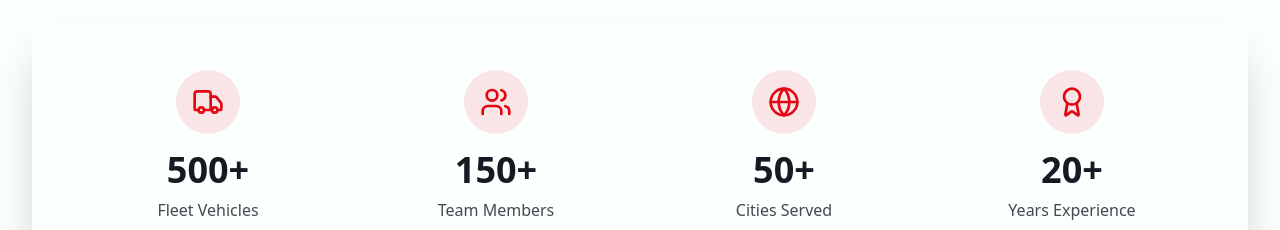
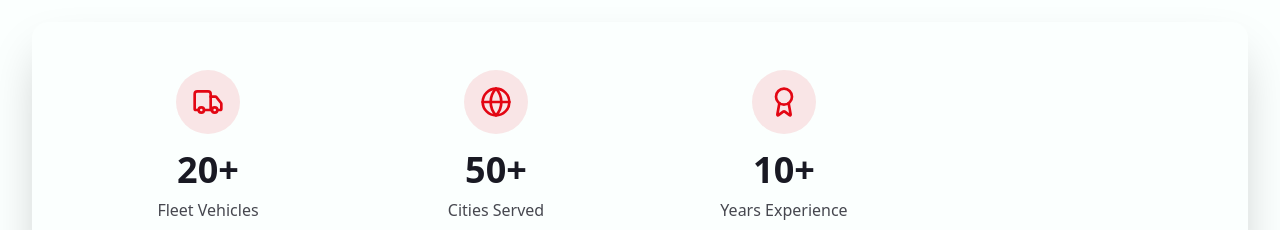
Before and after one commit to MadalinGeorge/sacitir, a Next.js app: page /about in a window 1280 px wide. Shown: the part 570-800 px from the top of the page. Built offline with nearby package versions, Linux system fonts and the light colour scheme.

Commit message:
update about page

```diff
--- a/src/app/about/page.tsx
+++ b/src/app/about/page.tsx
@@ -10,10 +10,9 @@ export default function About() {
   const { t } = useLocale();
 
   const stats = [
-    { icon: Truck, number: '500+', label: 'Fleet Vehicles' },
-    { icon: Users, number: '150+', label: 'Team Members' },
+    { icon: Truck, number: '20+', label: 'Fleet Vehicles' },
     { icon: Globe, number: '50+', label: 'Cities Served' },
-    { icon: Award, number: '20+', label: 'Years Experience' },
+    { icon: Award, number: '10+', label: 'Years Experience' },
   ];
 
   const values = [
```
